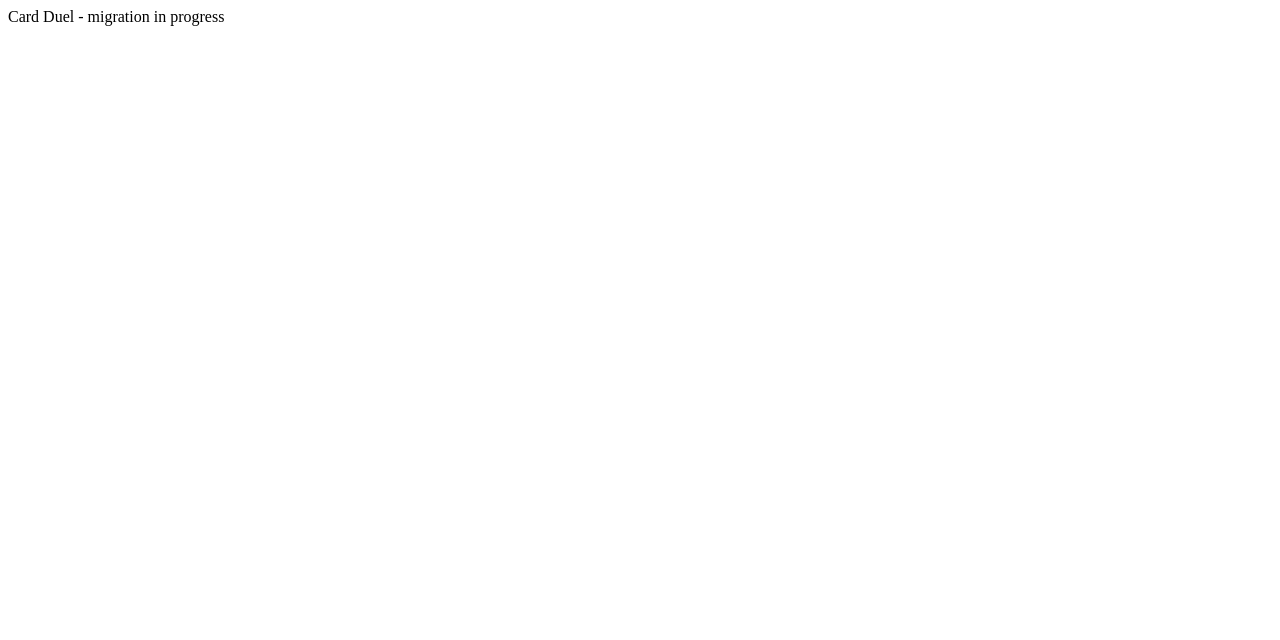
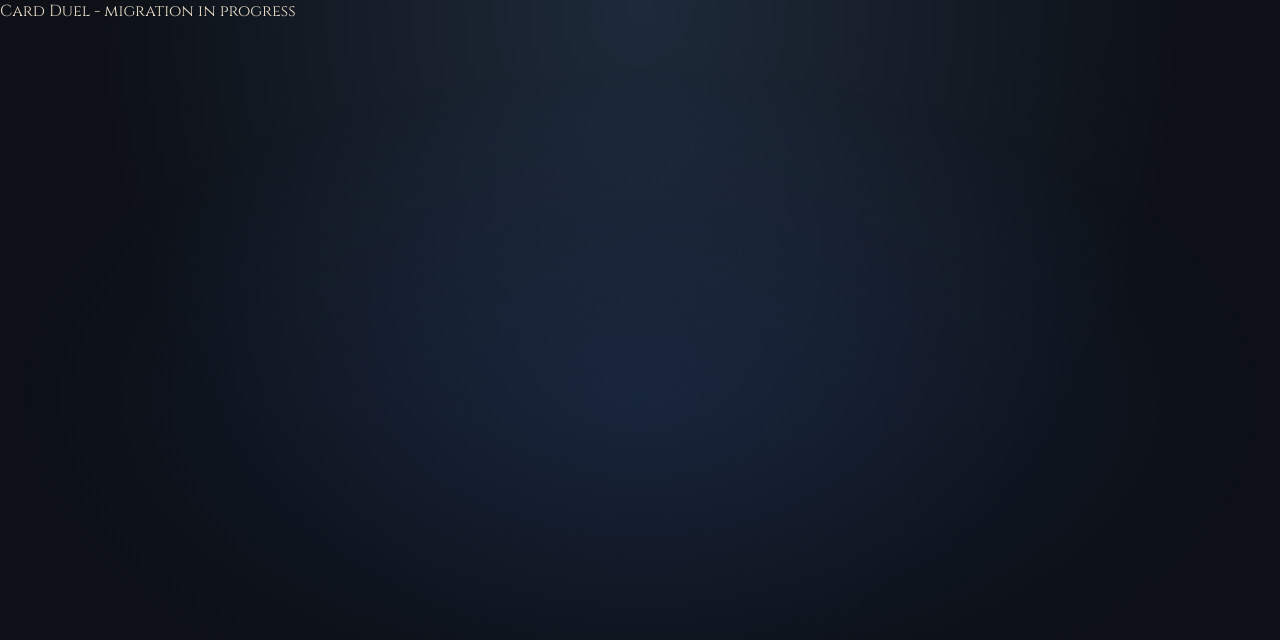
Before and after one commit to pparys93/card-duel, a React (Vite) app: page / in a window 1280 px wide. Shown: the top 640 px of the page. Built offline with nearby package versions, Linux system fonts and the light colour scheme.

Commit message:
chore(react): extract reset and base page styles into global.css

```diff
--- a/src/main.tsx
+++ b/src/main.tsx
@@ -1,6 +1,7 @@
 import { StrictMode } from "react";
 import { createRoot } from "react-dom/client";
 import "./styles/tokens.css";
+import "./styles/global.css";
 import App from "./App.tsx";
 
 createRoot(document.getElementById("root")!).render(
--- /dev/null
+++ b/src/styles/global.css
@@ -0,0 +1,50 @@
+*,
+*::before,
+*::after {
+  margin: 0;
+  padding: 0;
+  box-sizing: border-box;
+}
+
+button {
+  font: inherit;
+  color: inherit;
+}
+
+body {
+  height: 100vh; /* fallback */
+  height: 100dvh;
+  overflow: hidden; /* prevents vertical scrolling */
+
+  user-select: none;
+  -webkit-user-select: none; /* Safari */
+
+  font-family: 'Cinzel', 'Palatino Linotype', Georgia, serif;
+  color: var(--color-text-base-default);
+  background: var(--color-bg-arena);
+
+  animation: fadeInBg 0.8s ease-out;
+}
+
+body::before {
+  content: "";
+  position: fixed;
+  inset: 0;
+  z-index: 0;
+  pointer-events: none;
+
+  background: radial-gradient(
+    ellipse 70% 60% at 50% 50%,
+    rgba(63, 124, 255, 0.10) 0%,
+    transparent 70%
+  );
+}
+
+@keyframes fadeInBg {
+  from {
+    opacity: 0;
+  }
+  to {
+    opacity: 1;
+  }
+}
```
